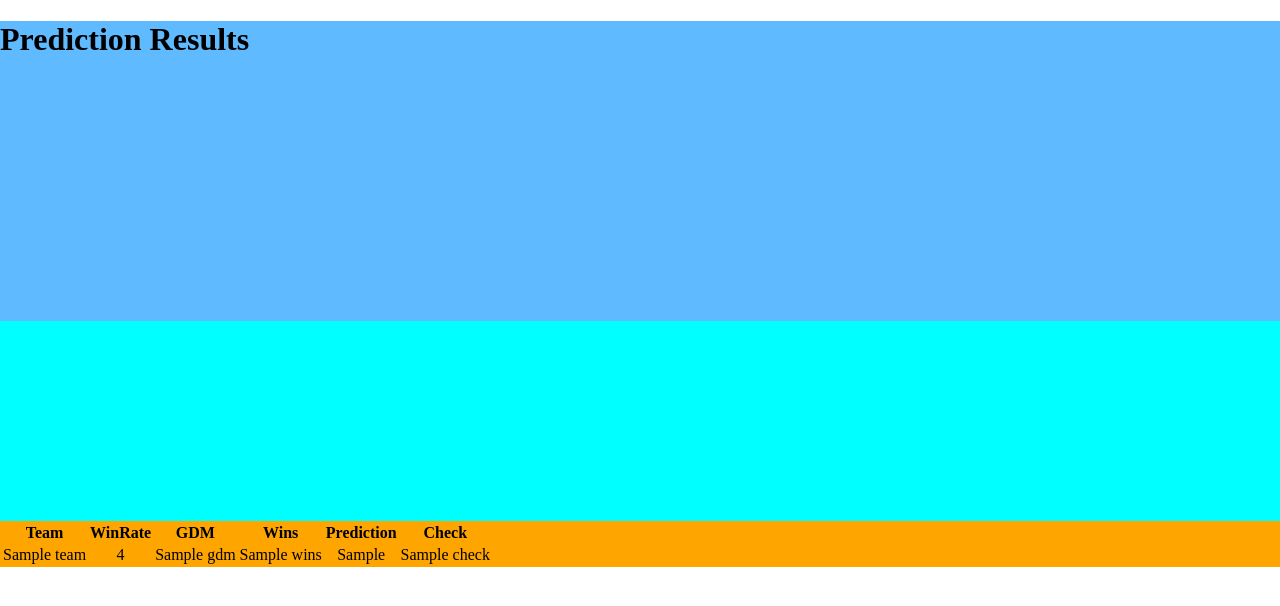
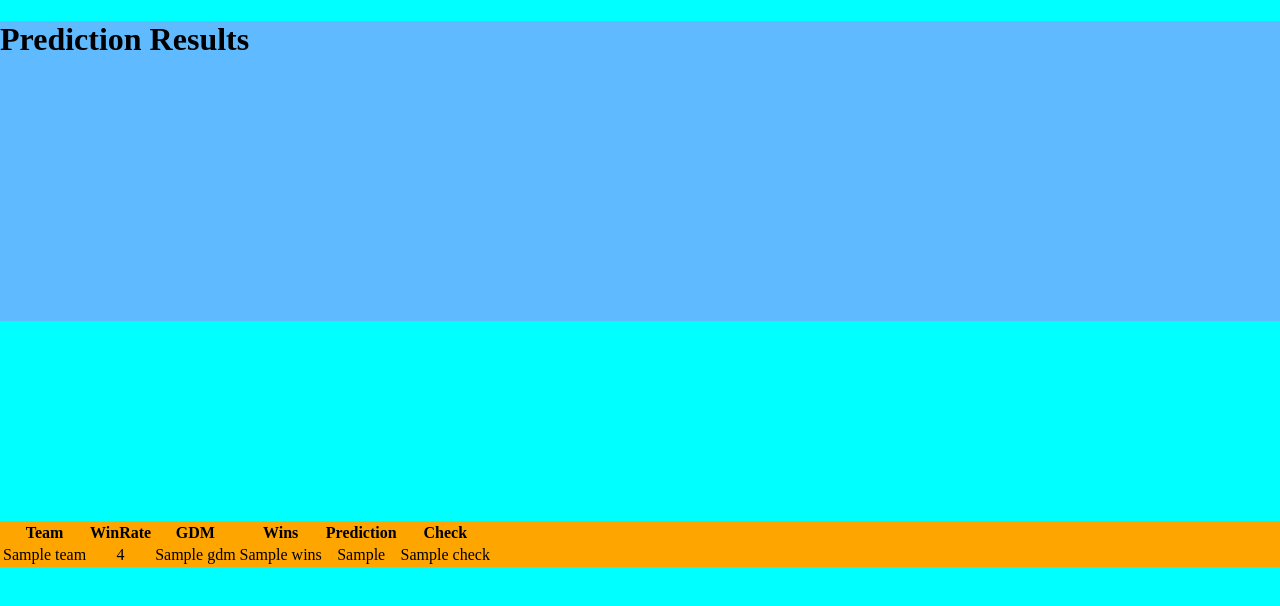
Before and after one commit to pontro/projectMachineLearning, a Flask app: template projectWorlds2024/templates/index.html in a window 1280 px wide. Shown: the top 606 px of the page. Run offline with Flask 3, Linux system fonts and the light colour scheme; the template is opened without the code that fills it: most values are stand-ins (such as "Sample title", 1, 10 or a date in 2020).

```diff
--- a/projectWorlds2024/static/style.css
+++ b/projectWorlds2024/static/style.css
@@ -25,6 +25,7 @@ header{
 
 body{
     margin: 0px;
+    background-color: aqua;
 }
 
 .predictions{
```
Also changed, not shown: projectWorlds2024/main.py (+16 -6 lines).
